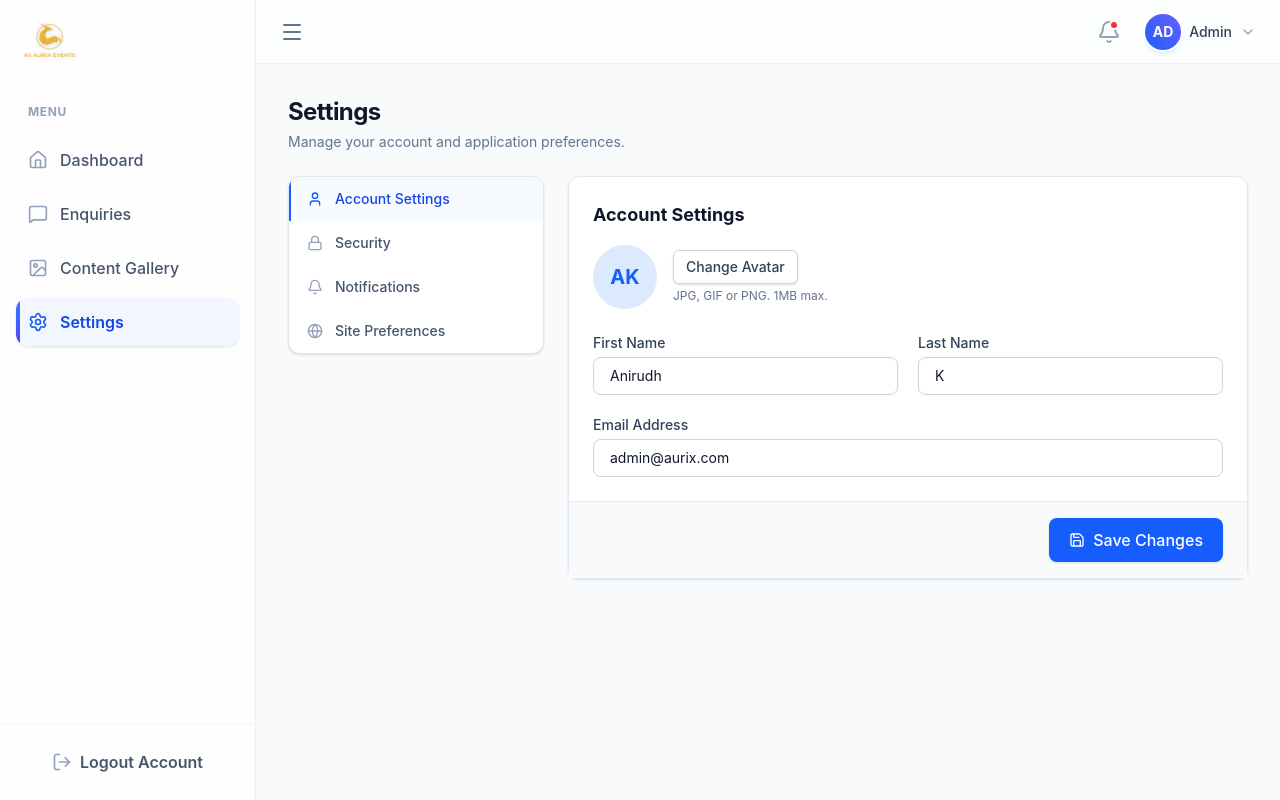
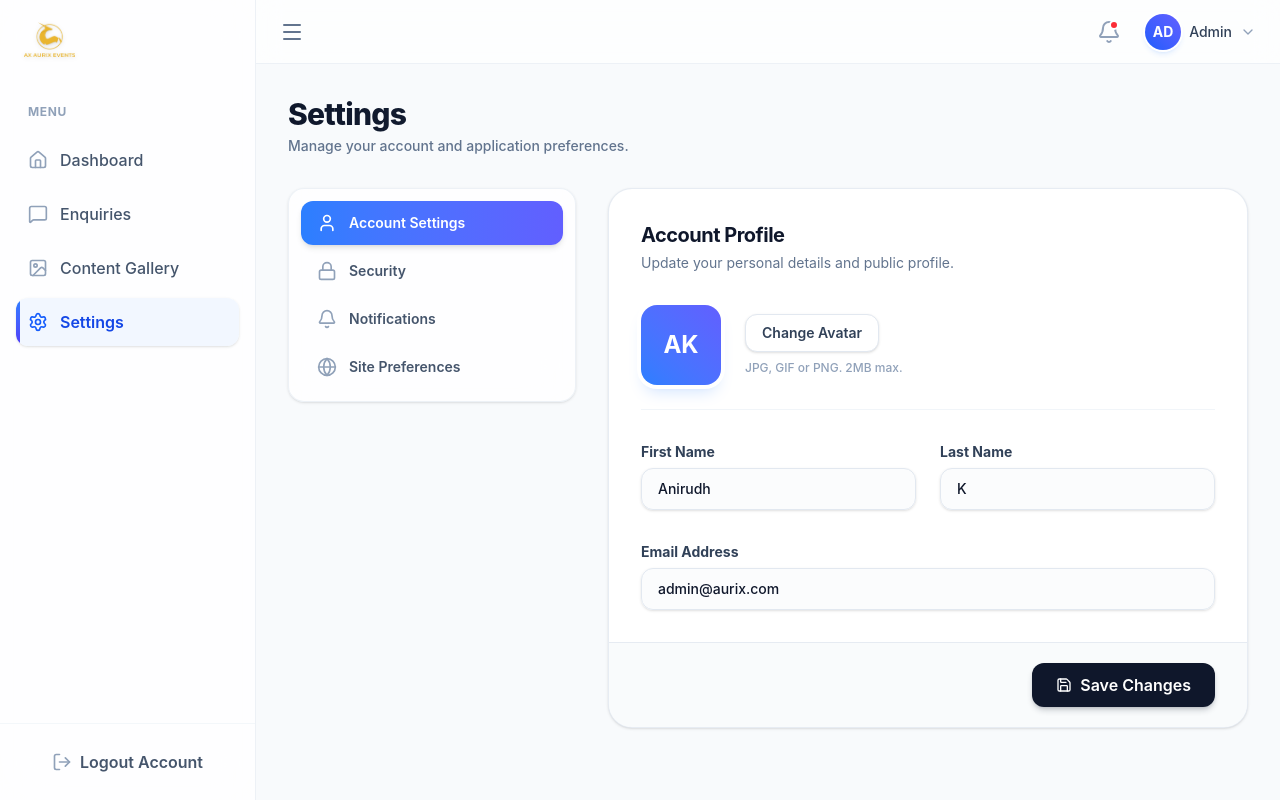
Before and after one commit to moula2002/Aurix-event-Adminpanel, a React (Vite) app: page /settings in a window 1280 px wide. Built offline with nearby package versions, Linux system fonts and the light colour scheme.

Commit message:
feat: add Settings and Enquiries page components

```diff
--- a/src/pages/Settings.jsx
+++ b/src/pages/Settings.jsx
@@ -1,5 +1,6 @@
 import React, { useState } from 'react';
-import { User, Lock, Bell, Globe, Save } from 'lucide-react';
+import { motion, AnimatePresence } from 'framer-motion';
+import { User, Lock, Bell, Globe, Save, Camera } from 'lucide-react';
 
 export default function Settings() {
   const [activeTab, setActiveTab] = useState('account');
@@ -15,182 +16,233 @@ export default function Settings() {
     }, 800);
   };
 
+  const tabVariants = {
+    hidden: { opacity: 0, x: -20 },
+    visible: { opacity: 1, x: 0, transition: { duration: 0.3, ease: "easeOut" } },
+    exit: { opacity: 0, x: 20, transition: { duration: 0.2, ease: "easeIn" } }
+  };
+
+  const tabs = [
+    { id: 'account', label: 'Account Settings', icon: User, gradient: 'from-blue-500 to-indigo-500' },
+    { id: 'security', label: 'Security', icon: Lock, gradient: 'from-emerald-500 to-teal-500' },
+    { id: 'notifications', label: 'Notifications', icon: Bell, gradient: 'from-violet-500 to-purple-500' },
+    { id: 'site', label: 'Site Preferences', icon: Globe, gradient: 'from-rose-500 to-orange-500' }
+  ];
+
   return (
-    <div className="max-w-5xl mx-auto pb-10">
-      <div className="mb-6">
-        <h1 className="text-2xl font-bold text-slate-900 tracking-tight">Settings</h1>
-        <p className="text-sm text-slate-500 mt-1">Manage your account and application preferences.</p>
+    <div className="max-w-5xl mx-auto pb-10 space-y-8">
+      {/* Header Section */}
+      <motion.div
+        initial={{ opacity: 0, y: -20 }}
+        animate={{ opacity: 1, y: 0 }}
+        transition={{ duration: 0.5, ease: "easeOut" }}
+      >
+        <h1 className="text-3xl font-extrabold tracking-tight bg-clip-text text-transparent bg-gradient-to-r from-slate-900 via-slate-800 to-slate-600">
+          Settings
+        </h1>
+        <p className="text-sm text-slate-500 mt-1 font-medium">Manage your account and application preferences.</p>
+      </motion.div>
+
+      <div className="flex flex-col md:flex-row gap-8">
+        {/* Sidebar Navigation */}
+        <motion.div
+          initial={{ opacity: 0, x: -20 }}
+          animate={{ opacity: 1, x: 0 }}
+          transition={{ duration: 0.5, delay: 0.1 }}
+          className="w-full md:w-72 shrink-0"
+        >
+          <div className="bg-white/80 backdrop-blur-xl rounded-2xl shadow-sm border border-slate-200/60 overflow-hidden p-3">
+            <nav className="flex flex-col space-y-1">
+              {tabs.map((tab) => {
+                const isActive = activeTab === tab.id;
+                return (
+                  <button
+                    key={tab.id}
+                    type="button"
+                    onClick={() => setActiveTab(tab.id)}
+                    className={`flex items-center px-4 py-3 text-sm font-semibold transition-all duration-300 rounded-xl relative overflow-hidden group ${
+                      isActive ? 'text-white shadow-md' : 'text-slate-600 hover:bg-slate-50'
+                    }`}
+                  >
+                    {isActive && (
+                      <motion.div
+                        layoutId="activeTab"
+                        className={`absolute inset-0 bg-gradient-to-r ${tab.gradient} z-0`}
+                        initial={false}
+                        transition={{ type: "spring", stiffness: 400, damping: 30 }}
+                      />
+                    )}
+                    <tab.icon className={`w-5 h-5 mr-3 relative z-10 transition-colors duration-300 ${isActive ? 'text-white' : 'text-slate-400 group-hover:text-slate-600'}`} />
+                    <span className="relative z-10">{tab.label}</span>
+                  </button>
+                );
+              })}
+            </nav>
+          </div>
+        </motion.div>
+
+        {/* Settings Content area */}
+        <motion.div
+          initial={{ opacity: 0, y: 20 }}
+          animate={{ opacity: 1, y: 0 }}
+          transition={{ duration: 0.5, delay: 0.2 }}
+          className="flex-1 bg-white rounded-3xl shadow-sm border border-slate-200/80 overflow-hidden relative"
+        >
+          <form onSubmit={handleSave} className="flex flex-col h-full">
+            <div className="flex-1 p-8">
+              <AnimatePresence mode="wait">
+                {/* Account Settings Tab */}
+                {activeTab === 'account' && (
+                  <motion.div key="account" variants={tabVariants} initial="hidden" animate="visible" exit="exit" className="space-y-8">
+                    <div>
+                      <h2 className="text-xl font-bold text-slate-900 tracking-tight">Account Profile</h2>
+                      <p className="text-sm text-slate-500 mt-1">Update your personal details and public profile.</p>
                     </div>
 
-      <div className="flex flex-col md:flex-row gap-6">
-        {/* Sidebar Navigation */}
-        <div className="w-full md:w-64 shrink-0">
-          <div className="bg-white rounded-xl shadow-sm border border-slate-200 overflow-hidden">
-            <nav className="flex flex-col">
-              <button
-                type="button"
-                onClick={() => setActiveTab('account')}
-                className={`flex items-center px-4 py-3 text-sm font-medium transition-colors border-l-2 ${activeTab === 'account' ? 'bg-blue-50/50 border-blue-600 text-blue-700' : 'border-transparent text-slate-600 hover:bg-slate-50'}`}
-              >
-                <User className={`w-4 h-4 mr-3 ${activeTab === 'account' ? 'text-blue-600' : 'text-slate-400'}`} />
-                Account Settings
+                    <div className="flex items-center space-x-6 pb-6 border-b border-slate-100">
+                      <div className="relative group cursor-pointer">
+                        <div className="w-20 h-20 rounded-2xl bg-gradient-to-tr from-blue-500 to-indigo-500 flex items-center justify-center text-white text-2xl font-bold shadow-lg shadow-blue-500/20 ring-4 ring-white transition-transform duration-300 group-hover:scale-105">
+                          AK
+                        </div>
+                        <div className="absolute inset-0 bg-black/40 rounded-2xl opacity-0 group-hover:opacity-100 transition-opacity duration-300 flex items-center justify-center">
+                          <Camera className="w-6 h-6 text-white" />
+                        </div>
+                      </div>
+                      <div>
+                        <button type="button" className="px-4 py-2 bg-white border border-slate-200 rounded-xl text-sm font-semibold text-slate-700 hover:bg-slate-50 hover:text-slate-900 transition-all shadow-sm mb-2">
+                          Change Avatar
                         </button>
-              <button
-                type="button"
-                onClick={() => setActiveTab('security')}
-                className={`flex items-center px-4 py-3 text-sm font-medium transition-colors border-l-2 ${activeTab === 'security' ? 'bg-blue-50/50 border-blue-600 text-blue-700' : 'border-transparent text-slate-600 hover:bg-slate-50'}`}
-              >
-                <Lock className={`w-4 h-4 mr-3 ${activeTab === 'security' ? 'text-blue-600' : 'text-slate-400'}`} />
-                Security
-              </button>
-              <button
-                type="button"
-                onClick={() => setActiveTab('notifications')}
-                className={`flex items-center px-4 py-3 text-sm font-medium transition-colors border-l-2 ${activeTab === 'notifications' ? 'bg-blue-50/50 border-blue-600 text-blue-700' : 'border-transparent text-slate-600 hover:bg-slate-50'}`}
-              >
-                <Bell className={`w-4 h-4 mr-3 ${activeTab === 'notifications' ? 'text-blue-600' : 'text-slate-400'}`} />
-                Notifications
-              </button>
-              <button
-                type="button"
-                onClick={() => setActiveTab('site')}
-                className={`flex items-center px-4 py-3 text-sm font-medium transition-colors border-l-2 ${activeTab === 'site' ? 'bg-blue-50/50 border-blue-600 text-blue-700' : 'border-transparent text-slate-600 hover:bg-slate-50'}`}
-              >
-                <Globe className={`w-4 h-4 mr-3 ${activeTab === 'site' ? 'text-blue-600' : 'text-slate-400'}`} />
-                Site Preferences
-              </button>
-            </nav>
+                        <p className="text-xs font-medium text-slate-400">JPG, GIF or PNG. 2MB max.</p>
                       </div>
                     </div>
 
-        {/* Settings Content area */}
-        <div className="flex-1 bg-white rounded-xl shadow-sm border border-slate-200">
-          <form onSubmit={handleSave}>
-            {/* Account Settings Tab */}
-            {activeTab === 'account' && (
-              <div className="p-6">
-                <h2 className="text-lg font-bold text-slate-900 mb-4">Account Settings</h2>
-                <div className="space-y-5">
-                  <div className="flex items-center space-x-4 mb-6">
-                    <div className="w-16 h-16 rounded-full bg-blue-100 flex items-center justify-center text-blue-600 text-xl font-bold">
-                      AK
+                    <div className="grid grid-cols-1 sm:grid-cols-2 gap-6">
+                      <div className="space-y-1.5">
+                        <label className="block text-sm font-bold text-slate-700">First Name</label>
+                        <input type="text" defaultValue="Anirudh" className="w-full px-4 py-2.5 bg-slate-50/50 border border-slate-200 rounded-xl focus:ring-2 focus:ring-blue-500/20 focus:border-blue-500 focus:bg-white outline-none text-sm font-medium text-slate-900 transition-all shadow-sm" />
                       </div>
-                    <div>
-                      <button type="button" className="px-3 py-1.5 bg-white border border-slate-300 rounded-md text-sm font-medium text-slate-700 hover:bg-slate-50 transition-colors shadow-sm mb-1">
-                        Change Avatar
-                      </button>
-                      <p className="text-xs text-slate-500">JPG, GIF or PNG. 1MB max.</p>
+                      <div className="space-y-1.5">
+                        <label className="block text-sm font-bold text-slate-700">Last Name</label>
+                        <input type="text" defaultValue="K" className="w-full px-4 py-2.5 bg-slate-50/50 border border-slate-200 rounded-xl focus:ring-2 focus:ring-blue-500/20 focus:border-blue-500 focus:bg-white outline-none text-sm font-medium text-slate-900 transition-all shadow-sm" />
                       </div>
                     </div>
-                  <div className="grid grid-cols-1 sm:grid-cols-2 gap-5">
-                    <div>
-                      <label className="block text-sm font-medium text-slate-700 mb-1">First Name</label>
-                      <input type="text" defaultValue="Anirudh" className="w-full px-4 py-2 border border-slate-300 rounded-lg focus:ring-2 focus:ring-blue-500 focus:border-blue-500 outline-none text-sm transition-all" />
+                    <div className="space-y-1.5">
+                      <label className="block text-sm font-bold text-slate-700">Email Address</label>
+                      <input type="email" defaultValue="admin@aurix.com" className="w-full px-4 py-2.5 bg-slate-50/50 border border-slate-200 rounded-xl focus:ring-2 focus:ring-blue-500/20 focus:border-blue-500 focus:bg-white outline-none text-sm font-medium text-slate-900 transition-all shadow-sm" />
                     </div>
-                    <div>
-                      <label className="block text-sm font-medium text-slate-700 mb-1">Last Name</label>
-                      <input type="text" defaultValue="K" className="w-full px-4 py-2 border border-slate-300 rounded-lg focus:ring-2 focus:ring-blue-500 focus:border-blue-500 outline-none text-sm transition-all" />
-                    </div>
-                  </div>
-                  <div>
-                    <label className="block text-sm font-medium text-slate-700 mb-1">Email Address</label>
-                    <input type="email" defaultValue="admin@aurix.com" className="w-full px-4 py-2 border border-slate-300 rounded-lg focus:ring-2 focus:ring-blue-500 focus:border-blue-500 outline-none text-sm transition-all" />
-                  </div>
-                </div>
-              </div>
+                  </motion.div>
                 )}
 
                 {/* Security Tab */}
                 {activeTab === 'security' && (
-              <div className="p-6">
-                <h2 className="text-lg font-bold text-slate-900 mb-4">Security</h2>
+                  <motion.div key="security" variants={tabVariants} initial="hidden" animate="visible" exit="exit" className="space-y-8">
+                    <div>
+                      <h2 className="text-xl font-bold text-slate-900 tracking-tight">Security</h2>
+                      <p className="text-sm text-slate-500 mt-1">Ensure your account is using a strong password.</p>
+                    </div>
+
                     <div className="space-y-5">
-                  <div>
-                    <label className="block text-sm font-medium text-slate-700 mb-1">Current Password</label>
-                    <input type="password" placeholder="••••••••" className="w-full px-4 py-2 border border-slate-300 rounded-lg focus:ring-2 focus:ring-blue-500 focus:border-blue-500 outline-none text-sm transition-all" />
+                      <div className="space-y-1.5">
+                        <label className="block text-sm font-bold text-slate-700">Current Password</label>
+                        <input type="password" placeholder="••••••••" className="w-full px-4 py-2.5 bg-slate-50/50 border border-slate-200 rounded-xl focus:ring-2 focus:ring-blue-500/20 focus:border-blue-500 focus:bg-white outline-none text-sm font-medium text-slate-900 transition-all shadow-sm" />
                       </div>
-                  <div>
-                    <label className="block text-sm font-medium text-slate-700 mb-1">New Password</label>
-                    <input type="password" placeholder="Leave blank to keep current" className="w-full px-4 py-2 border border-slate-300 rounded-lg focus:ring-2 focus:ring-blue-500 focus:border-blue-500 outline-none text-sm transition-all" />
+                      <div className="space-y-1.5">
+                        <label className="block text-sm font-bold text-slate-700">New Password</label>
+                        <input type="password" placeholder="Leave blank to keep current" className="w-full px-4 py-2.5 bg-slate-50/50 border border-slate-200 rounded-xl focus:ring-2 focus:ring-blue-500/20 focus:border-blue-500 focus:bg-white outline-none text-sm font-medium text-slate-900 transition-all shadow-sm" />
                       </div>
-                  <div>
-                    <label className="block text-sm font-medium text-slate-700 mb-1">Confirm New Password</label>
-                    <input type="password" placeholder="Must match new password" className="w-full px-4 py-2 border border-slate-300 rounded-lg focus:ring-2 focus:ring-blue-500 focus:border-blue-500 outline-none text-sm transition-all" />
+                      <div className="space-y-1.5">
+                        <label className="block text-sm font-bold text-slate-700">Confirm New Password</label>
+                        <input type="password" placeholder="Must match new password" className="w-full px-4 py-2.5 bg-slate-50/50 border border-slate-200 rounded-xl focus:ring-2 focus:ring-blue-500/20 focus:border-blue-500 focus:bg-white outline-none text-sm font-medium text-slate-900 transition-all shadow-sm" />
                       </div>
                     </div>
-              </div>
+                  </motion.div>
                 )}
 
                 {/* Notifications Tab */}
                 {activeTab === 'notifications' && (
-              <div className="p-6">
-                <h2 className="text-lg font-bold text-slate-900 mb-4">Notifications</h2>
+                  <motion.div key="notifications" variants={tabVariants} initial="hidden" animate="visible" exit="exit" className="space-y-8">
+                    <div>
+                      <h2 className="text-xl font-bold text-slate-900 tracking-tight">Notifications</h2>
+                      <p className="text-sm text-slate-500 mt-1">Manage when and how you are notified.</p>
+                    </div>
+
                     <div className="space-y-4">
-                  <div className="flex items-center justify-between p-4 bg-slate-50 border border-slate-100 rounded-lg">
-                    <div>
-                      <h3 className="font-medium text-slate-800 text-sm">Email Alerts for New Enquiries</h3>
-                      <p className="text-xs text-slate-500 mt-0.5">Receive an email immediately when a user submits an enquiry form.</p>
+                      <label className="flex items-center justify-between p-5 bg-white border border-slate-200 rounded-2xl hover:border-slate-300 transition-colors shadow-sm cursor-pointer group">
+                        <div className="pr-4">
+                          <h3 className="font-bold text-slate-900 text-sm group-hover:text-blue-600 transition-colors">Email Alerts for New Enquiries</h3>
+                          <p className="text-sm text-slate-500 mt-1 font-medium">Receive an email immediately when a user submits an enquiry form.</p>
                         </div>
-                    <label className="relative inline-flex items-center cursor-pointer">
+                        <div className="relative inline-flex items-center cursor-pointer shrink-0">
                           <input type="checkbox" className="sr-only peer" defaultChecked />
-                      <div className="w-11 h-6 bg-slate-200 peer-focus:outline-none rounded-full peer peer-checked:after:translate-x-full peer-checked:after:border-white after:content-[''] after:absolute after:top-[2px] after:left-[2px] after:bg-white after:border-slate-300 after:border after:rounded-full after:h-5 after:w-5 after:transition-all peer-checked:bg-blue-600"></div>
+                          <div className="w-12 h-7 bg-slate-200 peer-focus:outline-none rounded-full peer peer-checked:after:translate-x-full peer-checked:after:border-white after:content-[''] after:absolute after:top-[2px] after:left-[2px] after:bg-white after:border-slate-300 after:border after:rounded-full after:h-6 after:w-6 after:transition-all peer-checked:bg-blue-600 shadow-inner"></div>
+                        </div>
+                      </label>
+
+                      <label className="flex items-center justify-between p-5 bg-white border border-slate-200 rounded-2xl hover:border-slate-300 transition-colors shadow-sm cursor-pointer group">
+                        <div className="pr-4">
+                          <h3 className="font-bold text-slate-900 text-sm group-hover:text-blue-600 transition-colors">Weekly Summary Report</h3>
+                          <p className="text-sm text-slate-500 mt-1 font-medium">Get a weekly email summarizing new enquiries and website activity.</p>
+                        </div>
+                        <div className="relative inline-flex items-center cursor-pointer shrink-0">
+                          <input type="checkbox" className="sr-only peer" />
+                          <div className="w-12 h-7 bg-slate-200 peer-focus:outline-none rounded-full peer peer-checked:after:translate-x-full peer-checked:after:border-white after:content-[''] after:absolute after:top-[2px] after:left-[2px] after:bg-white after:border-slate-300 after:border after:rounded-full after:h-6 after:w-6 after:transition-all peer-checked:bg-blue-600 shadow-inner"></div>
+                        </div>
                       </label>
                     </div>
-
-                  <div className="flex items-center justify-between p-4 bg-slate-50 border border-slate-100 rounded-lg">
-                    <div>
-                      <h3 className="font-medium text-slate-800 text-sm">Weekly Summary Report</h3>
-                      <p className="text-xs text-slate-500 mt-0.5">Get a weekly email summarizing new enquiries and website activity.</p>
-                    </div>
-                    <label className="relative inline-flex items-center cursor-pointer">
-                      <input type="checkbox" className="sr-only peer" />
-                      <div className="w-11 h-6 bg-slate-200 peer-focus:outline-none rounded-full peer peer-checked:after:translate-x-full peer-checked:after:border-white after:content-[''] after:absolute after:top-[2px] after:left-[2px] after:bg-white after:border-slate-300 after:border after:rounded-full after:h-5 after:w-5 after:transition-all peer-checked:bg-blue-600"></div>
-                    </label>
-                  </div>
-                </div>
-              </div>
+                  </motion.div>
                 )}
 
                 {/* Site Preferences Tab */}
                 {activeTab === 'site' && (
-              <div className="p-6">
-                <h2 className="text-lg font-bold text-slate-900 mb-4">Site Preferences</h2>
+                  <motion.div key="site" variants={tabVariants} initial="hidden" animate="visible" exit="exit" className="space-y-8">
+                    <div>
+                      <h2 className="text-xl font-bold text-slate-900 tracking-tight">Site Preferences</h2>
+                      <p className="text-sm text-slate-500 mt-1">Configure general website information.</p>
+                    </div>
+
                     <div className="space-y-5">
-                  <div>
-                    <label className="block text-sm font-medium text-slate-700 mb-1">Company / Brand Name</label>
-                    <input type="text" defaultValue="Aurix Events" className="w-full px-4 py-2 border border-slate-300 rounded-lg focus:ring-2 focus:ring-blue-500 focus:border-blue-500 outline-none text-sm transition-all" />
+                      <div className="space-y-1.5">
+                        <label className="block text-sm font-bold text-slate-700">Company / Brand Name</label>
+                        <input type="text" defaultValue="Aurix Events" className="w-full px-4 py-2.5 bg-slate-50/50 border border-slate-200 rounded-xl focus:ring-2 focus:ring-blue-500/20 focus:border-blue-500 focus:bg-white outline-none text-sm font-medium text-slate-900 transition-all shadow-sm" />
                       </div>
-                  <div>
-                    <label className="block text-sm font-medium text-slate-700 mb-1">Contact Email Displayed on Site</label>
-                    <input type="email" defaultValue="hello@aurix.com" className="w-full px-4 py-2 border border-slate-300 rounded-lg focus:ring-2 focus:ring-blue-500 focus:border-blue-500 outline-none text-sm transition-all" />
+                      <div className="space-y-1.5">
+                        <label className="block text-sm font-bold text-slate-700">Contact Email Displayed on Site</label>
+                        <input type="email" defaultValue="hello@aurix.com" className="w-full px-4 py-2.5 bg-slate-50/50 border border-slate-200 rounded-xl focus:ring-2 focus:ring-blue-500/20 focus:border-blue-500 focus:bg-white outline-none text-sm font-medium text-slate-900 transition-all shadow-sm" />
                       </div>
-                  <div>
-                    <label className="block text-sm font-medium text-slate-700 mb-1">Contact Phone Displayed on Site</label>
-                    <input type="text" defaultValue="+91 98765 43210" className="w-full px-4 py-2 border border-slate-300 rounded-lg focus:ring-2 focus:ring-blue-500 focus:border-blue-500 outline-none text-sm transition-all" />
+                      <div className="space-y-1.5">
+                        <label className="block text-sm font-bold text-slate-700">Contact Phone Displayed on Site</label>
+                        <input type="text" defaultValue="+91 98765 43210" className="w-full px-4 py-2.5 bg-slate-50/50 border border-slate-200 rounded-xl focus:ring-2 focus:ring-blue-500/20 focus:border-blue-500 focus:bg-white outline-none text-sm font-medium text-slate-900 transition-all shadow-sm" />
                       </div>
                     </div>
+                  </motion.div>
+                )}
+              </AnimatePresence>
             </div>
-            )}
 
             {/* Footer */}
-            <div className="px-6 py-4 bg-slate-50 border-t border-slate-200 flex justify-end">
-              <button
+            <div className="px-8 py-5 bg-slate-50/80 border-t border-slate-200/80 flex justify-end shrink-0">
+              <motion.button
+                whileHover={{ scale: 1.02 }}
+                whileTap={{ scale: 0.98 }}
                 type="submit"
                 disabled={isLoading}
-                className="flex items-center px-5 py-2.5 bg-blue-600 text-white font-medium rounded-lg hover:bg-blue-700 transition-colors shadow-sm disabled:opacity-70"
+                className="flex items-center px-6 py-2.5 bg-slate-900 text-white font-semibold rounded-xl hover:bg-slate-800 transition-all shadow-md shadow-slate-900/20 disabled:opacity-70"
               >
                 {isLoading ? (
-                  <>Saving...</>
+                  <div className="flex items-center space-x-2">
+                    <div className="w-4 h-4 border-2 border-white/30 border-t-white rounded-full animate-spin" />
+                    <span>Saving...</span>
+                  </div>
                 ) : (
                   <>
                     <Save className="w-4 h-4 mr-2" />
-                    Save Changes
+                    <span>Save Changes</span>
                   </>
                 )}
-              </button>
+              </motion.button>
             </div>
           </form>
-        </div>
+        </motion.div>
       </div>
     </div>
   );
```
Also changed, not shown: src/pages/Enquiries.jsx (+1 -18 lines). Lines whose indentation alone changed are shown as unchanged.
